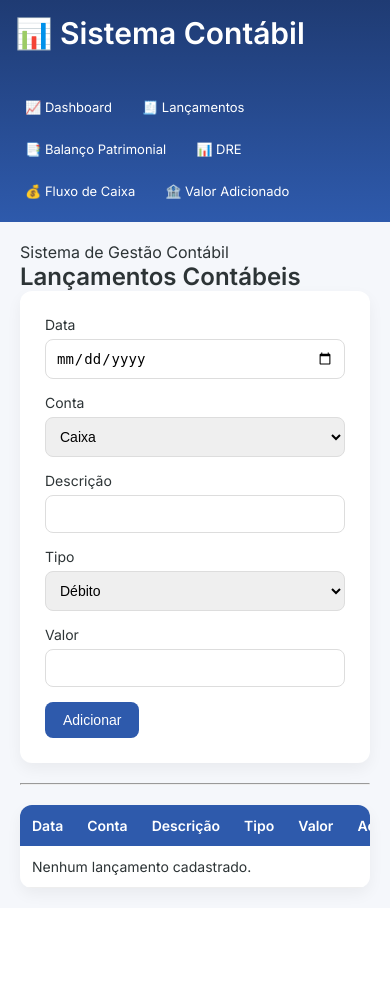
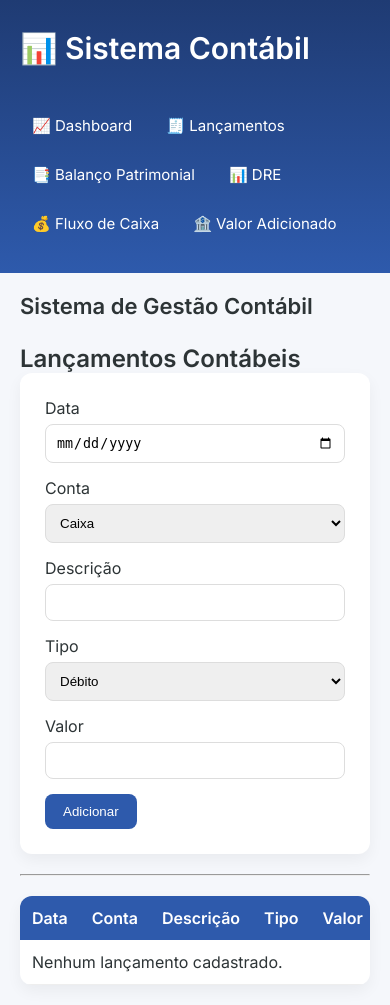
Before and after one commit to olivercarla952/sistema-contabil, a Flask app: page /lancamentos/ in a window 390 px wide. Before the commit the page ends 900 px from the top, so only its background shows below. Run offline with Flask 3, Linux system fonts and the light colour scheme; data comes from the database, SQL or seed files in the repository; data that the repository does not hold is empty; some libraries are stand-ins or nearby versions.

Commit message:
layout responsivo mobile

```diff
--- a/static/css/style.css
+++ b/static/css/style.css
@@ -33,6 +33,7 @@ position:fixed;
 height:100vh;
 top:0;
 left:0;
+overflow-y:auto;
 }
 
 .logo{
@@ -72,19 +73,13 @@ width:calc(100% - 240px);
 padding:30px 40px;
 }
 
-.page-header{
+.topbar{
 margin-bottom:25px;
 }
 
-.page-header h1{
-font-size:26px;
+.topbar-title{
+font-size:22px;
 font-weight:600;
-margin-bottom:5px;
-}
-
-.page-header p{
-color:#888;
-font-size:14px;
 }
 
 
@@ -169,13 +142,11 @@ th{
 background:#2e5aac;
 color:white;
 padding:12px;
-font-size:14px;
 }
 
 td{
 padding:12px;
 border-bottom:1px solid #eee;
-font-size:14px;
 }
 
 tr:hover{
@@ -199,7 +170,6 @@ margin-bottom:15px;
 
 label{
 display:block;
-font-size:14px;
 margin-bottom:6px;
 }
 
@@ -208,16 +178,7 @@ width:100%;
 padding:10px;
 border:1px solid #ddd;
 border-radius:8px;
-font-size:14px;
 }
-
-input:focus,select:focus{
-outline:none;
-border-color:#2e5aac;
-}
-
-
-/* BOTÕES */
 
 button{
 background:#2e5aac;
@@ -226,8 +187,6 @@ border:none;
 padding:10px 18px;
 border-radius:8px;
 cursor:pointer;
-font-size:14px;
-transition:0.2s;
 }
 
 button:hover{
@@ -275,13 +222,12 @@ grid-template-columns:1fr 1fr;
 flex-direction:column;
 }
 
-/* menu vira topo */
+/* sidebar vira topo */
 
 .sidebar{
 position:relative;
 width:100%;
 height:auto;
-padding:15px;
 }
 
 /* menu horizontal */
@@ -296,12 +242,7 @@ gap:10px;
 margin:0;
 }
 
-.menu a{
-font-size:13px;
-padding:8px 10px;
-}
-
-/* conteúdo ocupa tela inteira */
+/* conteúdo ocupa tela */
 
 .main-content{
 margin-left:0;
--- a/templates/base.html
+++ b/templates/base.html
@@ -8,7 +8,7 @@
 
 <title>Sistema Contábil</title>
 
-<link rel="stylesheet" href="{{ url_for('static', filename='css/style.css') }}">
+<link rel="stylesheet" href="{{ url_for('static', filename='css/style.css') }}?v=3">
 
 <link rel="preconnect" href="https://fonts.googleapis.com">
 <link href="https://fonts.googleapis.com/css2?family=Inter:wght@300;400;500;600&display=swap" rel="stylesheet">
```
Also changed, not shown: other parts of static/css/style.css (+8 -42 lines).
